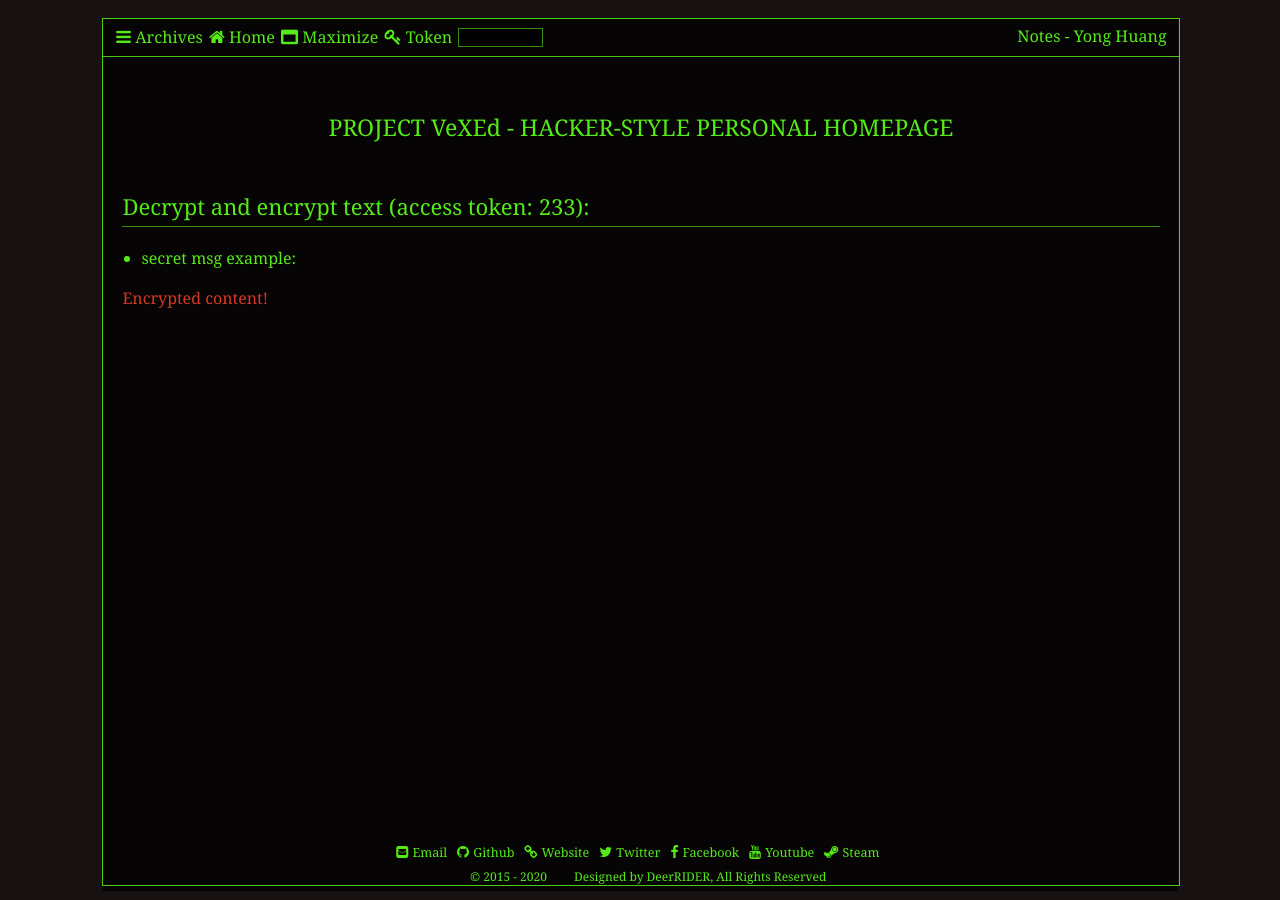
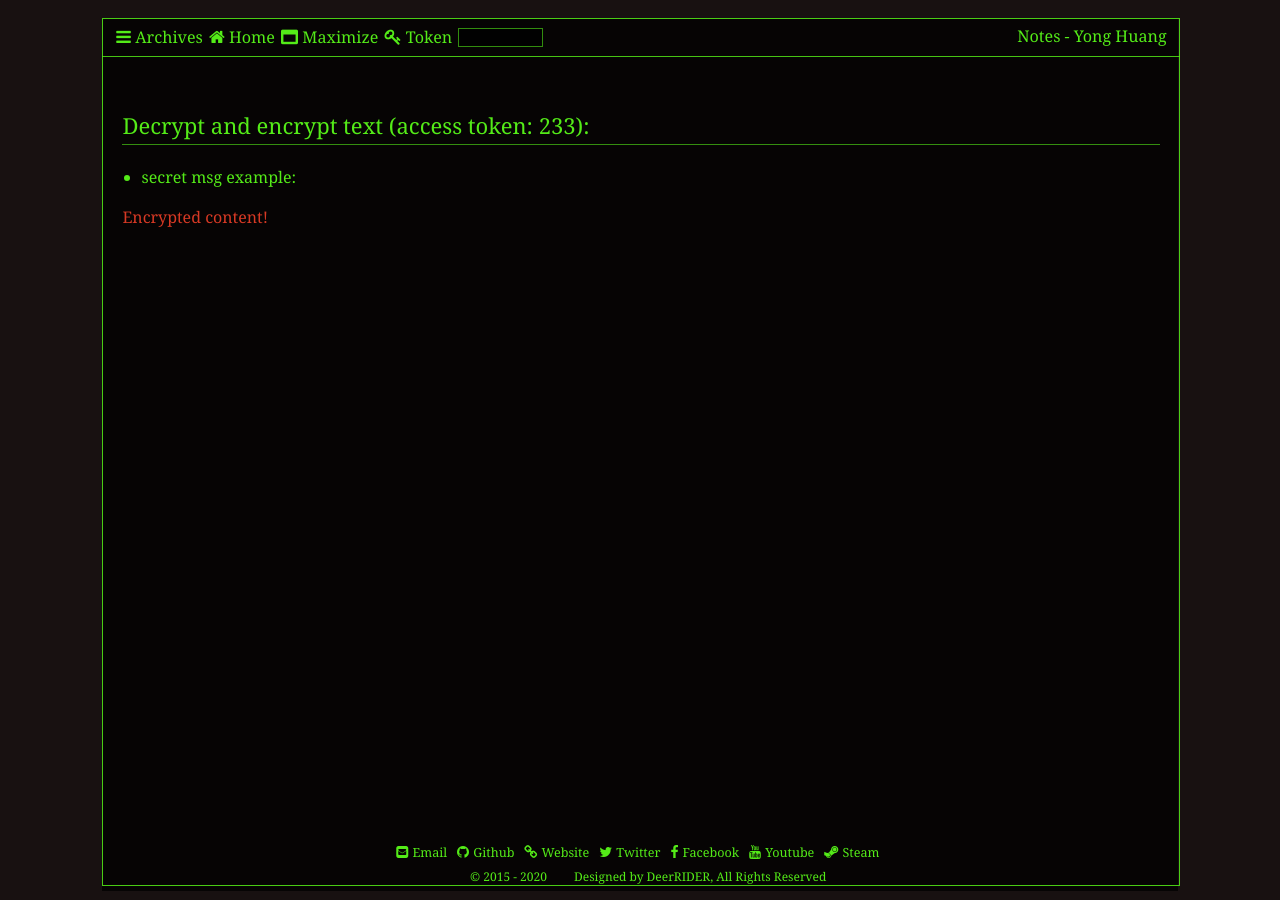
Before and after one commit to acneyouth1996/notes, a Jekyll site: the page built from pages/index.md, in a window 1280 px wide. Built offline with Jekyll 4.4.1, drawn with Linux system fonts in a browser that asks for light colours; comment, search, counter and statistics services are not loaded; part of the change alters nothing that is shown.

Commit message:
new theme

```diff
--- a/_config.yml
+++ b/_config.yml
@@ -16,7 +16,7 @@ collection_order    :
   [
     "computer science",
     "stats",
-    "other",
+    "posts",
   ]
 collections:
   stats:
--- a/pages/index.md
+++ b/pages/index.md
@@ -12,7 +12,6 @@ encrypted_text: true
 permalink: /
 ---
 
-# PROJECT VeXEd - HACKER-STYLE PERSONAL HOMEPAGE
 ## Decrypt and encrypt text (access token: 233):
   - secret msg example:
   <p class="encrypted" id="ZxSB/AxpZZaP+L8A">Encrypted content!</p>
```
